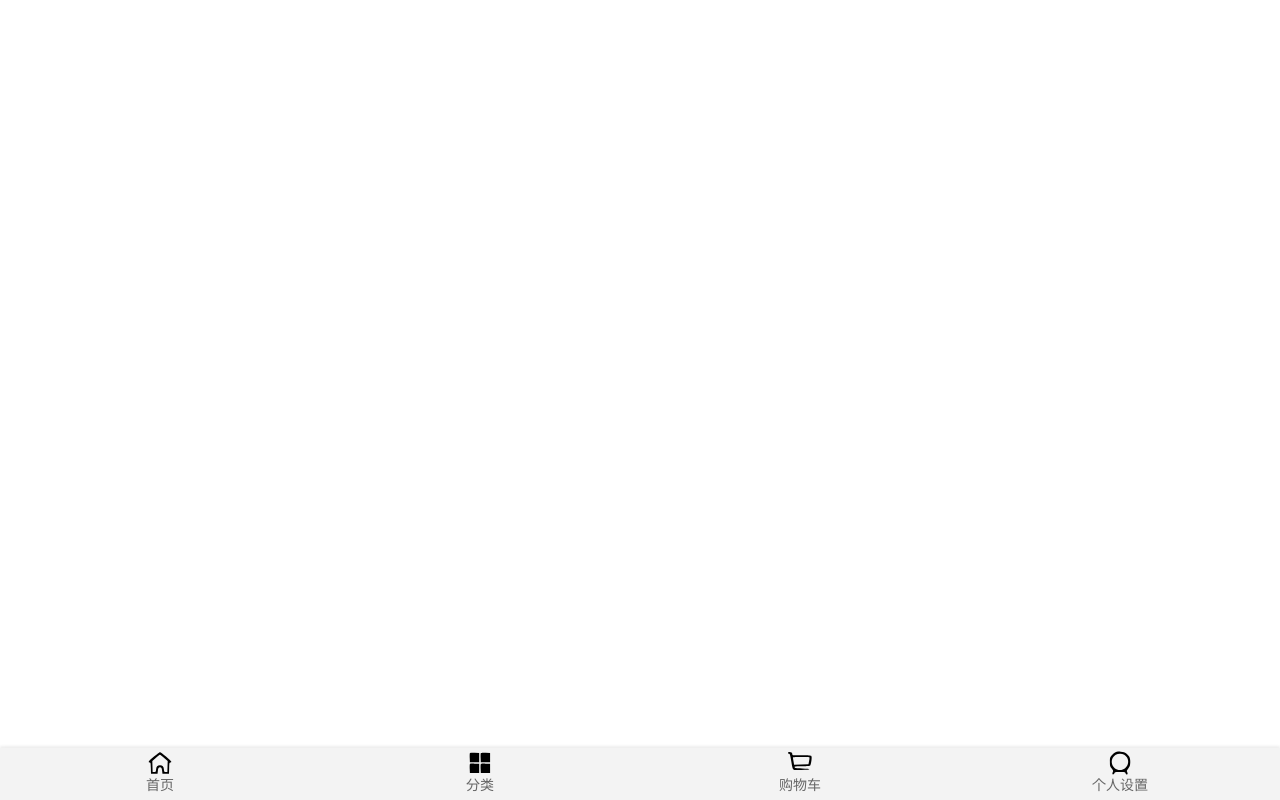
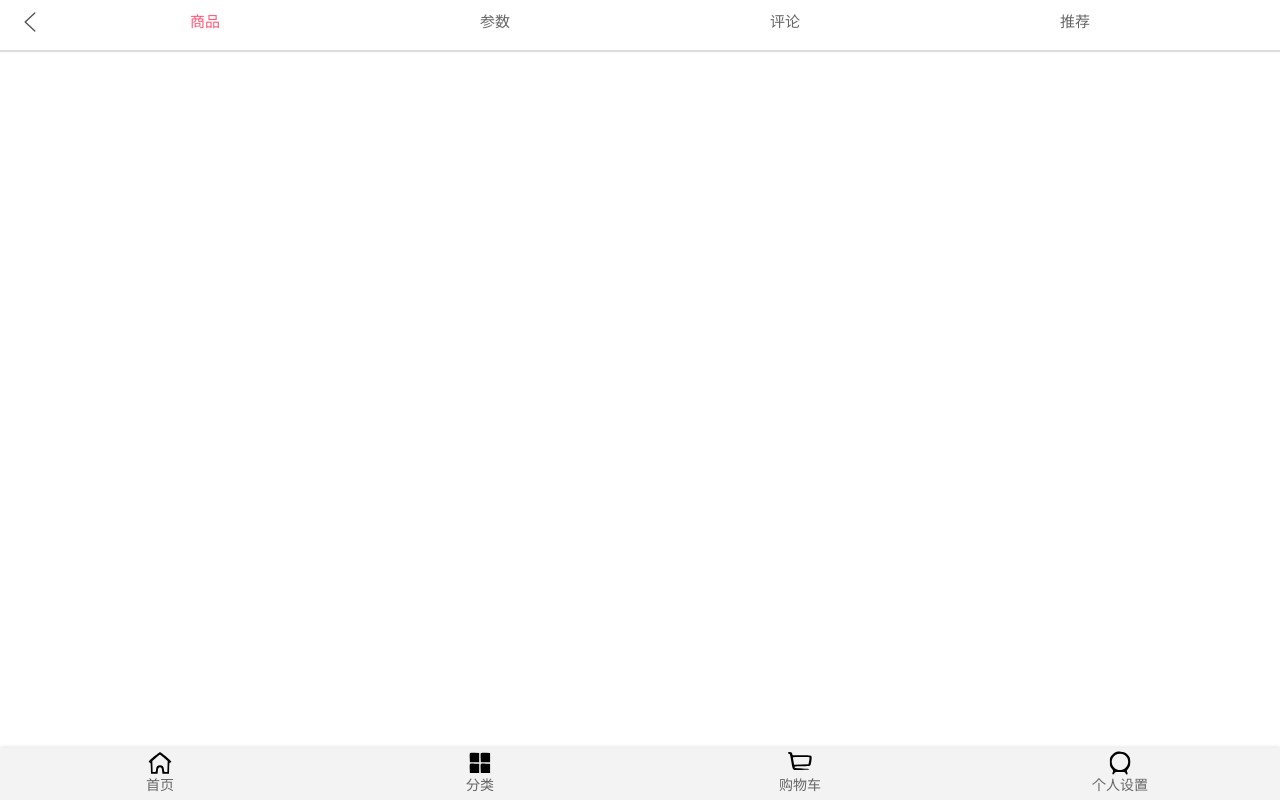
Before and after one commit to selvariad/studyvue, a Vue app: page /detail/1 in a window 1280 px wide. Before the commit this address had no page. Built offline with nearby package versions, Linux system fonts and the light colour scheme.

Commit message:
item nav

```diff
--- a/src/App.vue
+++ b/src/App.vue
@@ -1,6 +1,10 @@
 <template>
   <div id="nav">
-    <router-view></router-view>
+    <router-view v-slot="{ Component }">
+      <keep-alive>
+        <component :is="Component" />
+      </keep-alive>
+    </router-view>
     <maintabbar> </maintabbar>
   </div>
 </template>
--- a/src/components/content/goods/goodslistitem.vue
+++ b/src/components/content/goods/goodslistitem.vue
@@ -1,13 +1,11 @@
 <template>
-  <div class="goods-item">
-    <a :href="goodsitem.link">
+  <div class="goods-item" @click="itemclick">
     <img :src="goodsitem.show.img" alt="" />
     <div class="goods-info">
       <p>{{ goodsitem.title }}</p>
       <span class="price">{{ goodsitem.price }}</span>
       <span class="collect">{{ goodsitem.cfav }}</span>
     </div>
-    </a>
   </div>
 </template>
 <script>
@@ -24,6 +22,10 @@ export default {
   methods: {
     imgload() {
       console.log("load");
+    },
+    itemclick() {
+      //因为进入商品详情页之后还可以用back返回，所以用push
+      this.$router.push("/detail/" + this.goodsitem.iid);
     },
   },
 };
--- a/src/router/index.js
+++ b/src/router/index.js
@@ -3,6 +3,7 @@ const home = () => import('../views/home/home')
 const category = () => import('../views/category/category')
 const cart = () => import('../views/cart/cart')
 const profile = () => import('../views/profile/profile')
+const detail = () => import('../views/detail/detail')
 
 const routes = [
   {
@@ -24,6 +25,10 @@ const routes = [
   {
     path: '/profile',
     component: profile
+  },
+  {
+    path: '/detail/:itemid',
+    component: detail
   }
 ]
 
--- /dev/null
+++ b/src/views/detail/childcomps/detailnavbar.vue
@@ -0,0 +1,64 @@
+<template>
+  <div>
+    <navbar>
+      <template #left>
+        <div class="back" @click="backclick">
+          <img src="../../../assets/img/common/back.svg" alt="" />
+        </div>
+      </template>
+      <template #center>
+        <div class="title">
+          <div
+            v-for="(item, index) in titles"
+            :key="index"
+            class="title-item"
+            :class="{ isactive: index == currentindex }"
+            @click="titleclick(index)"
+          >
+            {{ item }}
+          </div>
+        </div>
+      </template>
+    </navbar>
+  </div>
+</template>
+
+<script>
+import navbar from "../../../components/common/navbar/navbar";
+export default {
+  components: {
+    navbar,
+  },
+  data() {
+    return {
+      titles: ["商品", "参数", "评论", "推荐"],
+      currentindex: 0,
+    };
+  },
+  methods: {
+    titleclick(index) {
+      this.currentindex = index;
+    },
+    backclick() {
+      this.$router.back();
+      // this.$router.go(-1) 也可以
+    },
+  },
+};
+</script>
+
+<style scoped>
+.back img {
+  margin-top: 11px;
+}
+.title {
+  display: flex;
+}
+.title-item {
+  flex: 1;
+  font-size: 15px;
+}
+.isactive {
+  color: var(--color-high-text);
+}
+</style>
--- /dev/null
+++ b/src/views/detail/detail.vue
@@ -0,0 +1,26 @@
+<template>
+  <div>
+    <detailnavbar></detailnavbar>
+  </div>
+</template>
+
+<script>
+import detailnavbar from "./childcomps/detailnavbar";
+export default {
+  name: "detail",
+  components: {
+    detailnavbar,
+  },
+  data() {
+    return {
+      iid: null,
+    };
+  },
+  created() {
+    this.iid = this.$route.params.itemid;
+  },
+};
+</script>
+
+<style scoped>
+</style>
--- a/src/views/home/home.vue
+++ b/src/views/home/home.vue
@@ -154,6 +154,7 @@ export default {
       //因为用了BS这个插件，所以原本做的原生吸顶没用了
       //解决办法是将tabcontrol复制一份到BS外，利用v-show将在BS里的tab跟外的tab互斥显示
       //但是这里的高度应该要用this.$refs.tabcontrol.$el.offsetTop来获取才对
+      //不然不同的设备在执行的时候会出现问题
       this.tabcontrolshow = -i.y > 610;
     },
     loaditem() {
```
Lines whose indentation alone changed are shown as unchanged.
